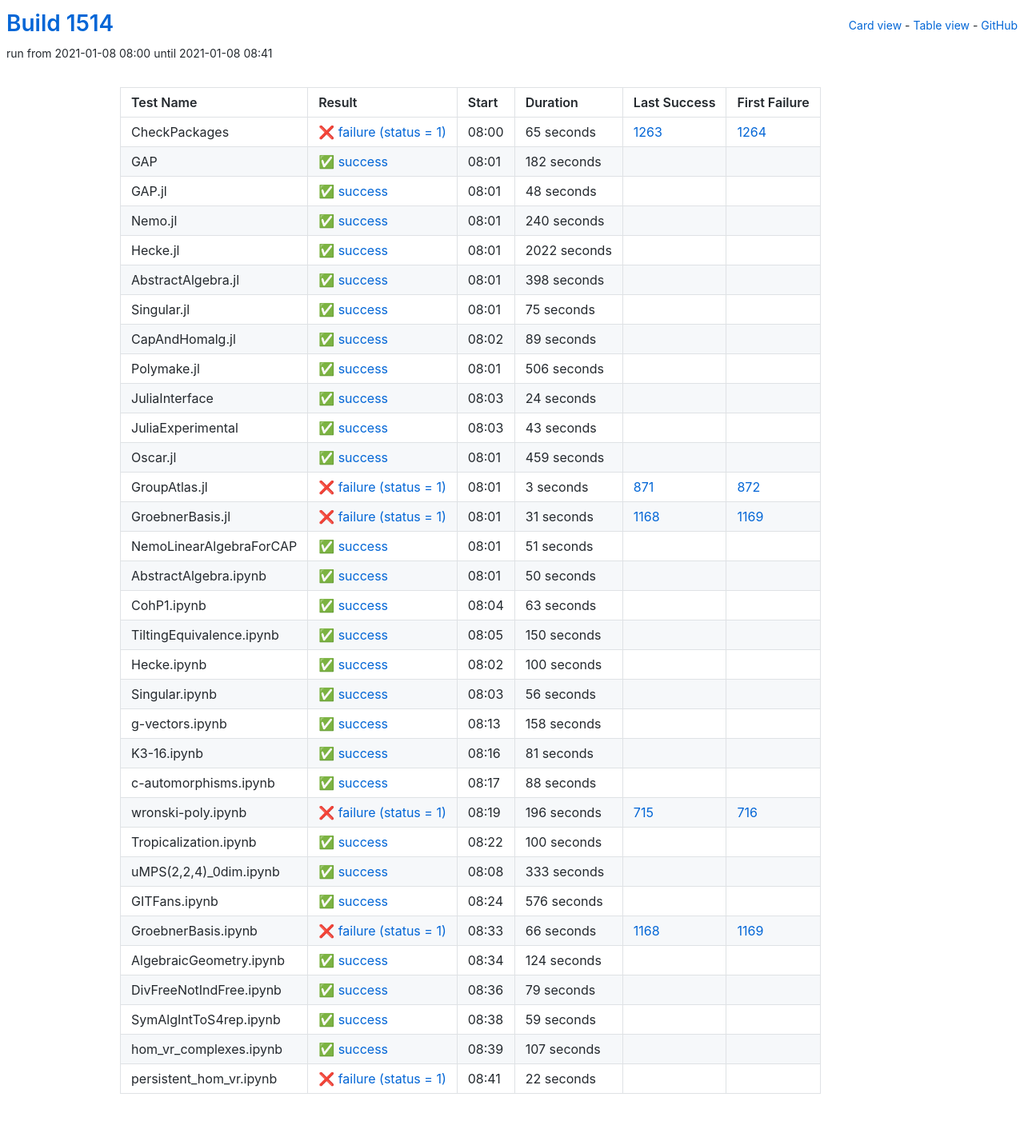
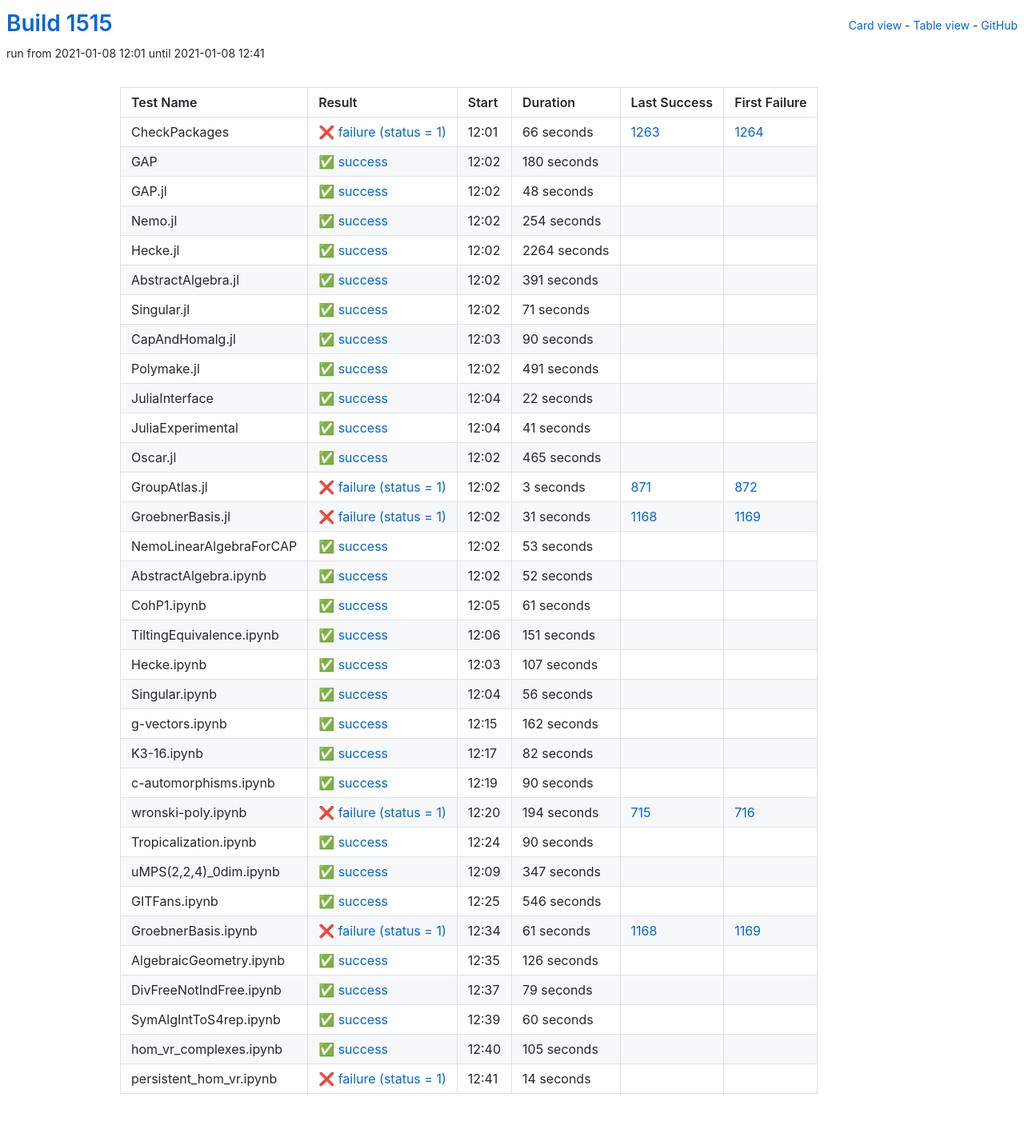
Before and after one commit to oscar-system/oscar-ci-status-stable, a Jekyll site: the page built from table.html, in a window 1280 px wide. Shown: the whole page at 80% size. Built offline with Jekyll 4.4.1, drawn with Linux system fonts in a browser that asks for light colours.

Commit message:
Build #1515

```diff
--- a/_data/ci.yml
+++ b/_data/ci.yml
@@ -1,6 +1,6 @@
 ---
-build: 1514
-build_url: https://oscarci.mathematik.uni-kl.de/job/oscar-stable/1514/
+build: 1515
+build_url: https://oscarci.mathematik.uni-kl.de/job/oscar-stable/1515/
 job: oscar-stable
 organization: oscar-system
 repo: oscar-ci-status-stable
@@ -8,32 +8,32 @@ repourl: https://github.com/oscar-system/oscar-ci-status-stable
 tests:
 - name: CheckPackages
   id: checkpackages
-  log: https://oscarci.mathematik.uni-kl.de/job/oscar-stable/1514/artifact/logs/build-1514/CheckPackages.log
-  start: 2021-01-08 08:00
+  log: https://oscarci.mathematik.uni-kl.de/job/oscar-stable/1515/artifact/logs/build-1515/CheckPackages.log
+  start: 2021-01-08 12:01
   success: false
   exitcode: 1
   status: failure
-  duration: 65
+  duration: 66
   last_success: 1263
   last_success_url: https://oscarci.mathematik.uni-kl.de/job/oscar-stable/1263/
   first_failure: 1264
   first_failure_url: https://oscarci.mathematik.uni-kl.de/job/oscar-stable/1264/
 - name: GAP
   id: gap
-  log: https://oscarci.mathematik.uni-kl.de/job/oscar-stable/1514/artifact/logs/build-1514/GAP.log
-  start: 2021-01-08 08:01
+  log: https://oscarci.mathematik.uni-kl.de/job/oscar-stable/1515/artifact/logs/build-1515/GAP.log
+  start: 2021-01-08 12:02
   success: true
   exitcode: 0
   status: success
-  duration: 182
+  duration: 180
   last_success: false
   last_success_url:
   first_failure: false
   first_failure_url:
 - name: GAP.jl
   id: gap-jl
-  log: https://oscarci.mathematik.uni-kl.de/job/oscar-stable/1514/artifact/logs/build-1514/GAP.jl.log
-  start: 2021-01-08 08:01
+  log: https://oscarci.mathematik.uni-kl.de/job/oscar-stable/1515/artifact/logs/build-1515/GAP.jl.log
+  start: 2021-01-08 12:02
   success: true
   exitcode: 0
   status: success
@@ -44,116 +44,116 @@ tests:
   first_failure_url:
 - name: Nemo.jl
   id: nemo-jl
-  log: https://oscarci.mathematik.uni-kl.de/job/oscar-stable/1514/artifact/logs/build-1514/Nemo.jl.log
-  start: 2021-01-08 08:01
+  log: https://oscarci.mathematik.uni-kl.de/job/oscar-stable/1515/artifact/logs/build-1515/Nemo.jl.log
+  start: 2021-01-08 12:02
   success: true
   exitcode: 0
   status: success
-  duration: 240
+  duration: 254
   last_success: false
   last_success_url:
   first_failure: false
   first_failure_url:
 - name: Hecke.jl
   id: hecke-jl
-  log: https://oscarci.mathematik.uni-kl.de/job/oscar-stable/1514/artifact/logs/build-1514/Hecke.jl.log
-  start: 2021-01-08 08:01
+  log: https://oscarci.mathematik.uni-kl.de/job/oscar-stable/1515/artifact/logs/build-1515/Hecke.jl.log
+  start: 2021-01-08 12:02
   success: true
   exitcode: 0
   status: success
-  duration: 2022
+  duration: 2264
   last_success: false
   last_success_url:
   first_failure: false
   first_failure_url:
 - name: AbstractAlgebra.jl
   id: abstractalgebra-jl
-  log: https://oscarci.mathematik.uni-kl.de/job/oscar-stable/1514/artifact/logs/build-1514/AbstractAlgebra.jl.log
-  start: 2021-01-08 08:01
+  log: https://oscarci.mathematik.uni-kl.de/job/oscar-stable/1515/artifact/logs/build-1515/AbstractAlgebra.jl.log
+  start: 2021-01-08 12:02
   success: true
   exitcode: 0
   status: success
-  duration: 398
+  duration: 391
   last_success: false
   last_success_url:
   first_failure: false
   first_failure_url:
 - name: Singular.jl
   id: singular-jl
-  log: https://oscarci.mathematik.uni-kl.de/job/oscar-stable/1514/artifact/logs/build-1514/Singular.jl.log
-  start: 2021-01-08 08:01
+  log: https://oscarci.mathematik.uni-kl.de/job/oscar-stable/1515/artifact/logs/build-1515/Singular.jl.log
+  start: 2021-01-08 12:02
   success: true
   exitcode: 0
   status: success
-  duration: 75
+  duration: 71
   last_success: false
   last_success_url:
   first_failure: false
   first_failure_url:
 - name: CapAndHomalg.jl
   id: capandhomalg-jl
-  log: https://oscarci.mathematik.uni-kl.de/job/oscar-stable/1514/artifact/logs/build-1514/CapAndHomalg.jl.log
-  start: 2021-01-08 08:02
+  log: https://oscarci.mathematik.uni-kl.de/job/oscar-stable/1515/artifact/logs/build-1515/CapAndHomalg.jl.log
+  start: 2021-01-08 12:03
   success: true
   exitcode: 0
   status: success
-  duration: 89
+  duration: 90
   last_success: false
   last_success_url:
   first_failure: false
   first_failure_url:
 - name: Polymake.jl
   id: polymake-jl
-  log: https://oscarci.mathematik.uni-kl.de/job/oscar-stable/1514/artifact/logs/build-1514/Polymake.jl.log
-  start: 2021-01-08 08:01
+  log: https://oscarci.mathematik.uni-kl.de/job/oscar-stable/1515/artifact/logs/build-1515/Polymake.jl.log
+  start: 2021-01-08 12:02
   success: true
   exitcode: 0
   status: success
-  duration: 506
+  duration: 491
   last_success: false
   last_success_url:
   first_failure: false
   first_failure_url:
 - name: JuliaInterface
   id: juliainterface
-  log: https://oscarci.mathematik.uni-kl.de/job/oscar-stable/1514/artifact/logs/build-1514/JuliaInterface.log
-  start: 2021-01-08 08:03
+  log: https://oscarci.mathematik.uni-kl.de/job/oscar-stable/1515/artifact/logs/build-1515/JuliaInterface.log
+  start: 2021-01-08 12:04
   success: true
   exitcode: 0
   status: success
-  duration: 24
+  duration: 22
   last_success: false
   last_success_url:
   first_failure: false
   first_failure_url:
 - name: JuliaExperimental
   id: juliaexperimental
-  log: https://oscarci.mathematik.uni-kl.de/job/oscar-stable/1514/artifact/logs/build-1514/JuliaExperimental.log
-  start: 2021-01-08 08:03
+  log: https://oscarci.mathematik.uni-kl.de/job/oscar-stable/1515/artifact/logs/build-1515/JuliaExperimental.log
+  start: 2021-01-08 12:04
   success: true
   exitcode: 0
   status: success
-  duration: 43
+  duration: 41
   last_success: false
   last_success_url:
   first_failure: false
   first_failure_url:
 - name: Oscar.jl
   id: oscar-jl
-  log: https://oscarci.mathematik.uni-kl.de/job/oscar-stable/1514/artifact/logs/build-1514/Oscar.jl.log
-  start: 2021-01-08 08:01
+  log: https://oscarci.mathematik.uni-kl.de/job/oscar-stable/1515/artifact/logs/build-1515/Oscar.jl.log
+  start: 2021-01-08 12:02
   success: true
   exitcode: 0
   status: success
-  duration: 459
+  duration: 465
   last_success: false
   last_success_url:
   first_failure: false
   first_failure_url:
 - name: GroupAtlas.jl
   id: groupatlas-jl
-  log: https://oscarci.mathematik.uni-kl.de/job/oscar-stable/1514/artifact/logs/build-1514/GroupAtlas.jl.log
-  start: 2021-01-08 08:01
+  log: https://oscarci.mathematik.uni-kl.de/job/oscar-stable/1515/artifact/logs/build-1515/GroupAtlas.jl.log
+  start: 2021-01-08 12:02
   success: false
   exitcode: 1
   status: failure
@@ -164,8 +164,8 @@ tests:
   first_failure_url: https://oscarci.mathematik.uni-kl.de/job/oscar-stable/872/
 - name: GroebnerBasis.jl
   id: groebnerbasis-jl
-  log: https://oscarci.mathematik.uni-kl.de/job/oscar-stable/1514/artifact/logs/build-1514/GroebnerBasis.jl.log
-  start: 2021-01-08 08:01
+  log: https://oscarci.mathematik.uni-kl.de/job/oscar-stable/1515/artifact/logs/build-1515/GroebnerBasis.jl.log
+  start: 2021-01-08 12:02
   success: false
   exitcode: 1
   status: failure
@@ -176,68 +176,68 @@ tests:
   first_failure_url: https://oscarci.mathematik.uni-kl.de/job/oscar-stable/1169/
 - name: NemoLinearAlgebraForCAP
   id: nemolinearalgebraforcap
-  log: https://oscarci.mathematik.uni-kl.de/job/oscar-stable/1514/artifact/logs/build-1514/NemoLinearAlgebraForCAP.log
-  start: 2021-01-08 08:01
+  log: https://oscarci.mathematik.uni-kl.de/job/oscar-stable/1515/artifact/logs/build-1515/NemoLinearAlgebraForCAP.log
+  start: 2021-01-08 12:02
   success: true
   exitcode: 0
   status: success
-  duration: 51
+  duration: 53
   last_success: false
   last_success_url:
   first_failure: false
   first_failure_url:
 - name: AbstractAlgebra.ipynb
   id: abstractalgebra-ipynb
-  log: https://oscarci.mathematik.uni-kl.de/job/oscar-stable/1514/artifact/logs/build-1514/AbstractAlgebra.ipynb.log
-  start: 2021-01-08 08:01
+  log: https://oscarci.mathematik.uni-kl.de/job/oscar-stable/1515/artifact/logs/build-1515/AbstractAlgebra.ipynb.log
+  start: 2021-01-08 12:02
   success: true
   exitcode: 0
   status: success
-  duration: 50
+  duration: 52
   last_success: false
   last_success_url:
   first_failure: false
   first_failure_url:
 - name: CohP1.ipynb
   id: cohp1-ipynb
-  log: https://oscarci.mathematik.uni-kl.de/job/oscar-stable/1514/artifact/logs/build-1514/CohP1.ipynb.log
-  start: 2021-01-08 08:04
+  log: https://oscarci.mathematik.uni-kl.de/job/oscar-stable/1515/artifact/logs/build-1515/CohP1.ipynb.log
+  start: 2021-01-08 12:05
   success: true
   exitcode: 0
   status: success
-  duration: 63
+  duration: 61
   last_success: false
   last_success_url:
   first_failure: false
   first_failure_url:
 - name: TiltingEquivalence.ipynb
   id: tiltingequivalence-ipynb
-  log: https://oscarci.mathematik.uni-kl.de/job/oscar-stable/1514/artifact/logs/build-1514/TiltingEquivalence.ipynb.log
-  start: 2021-01-08 08:05
+  log: https://oscarci.mathematik.uni-kl.de/job/oscar-stable/1515/artifact/logs/build-1515/TiltingEquivalence.ipynb.log
+  start: 2021-01-08 12:06
   success: true
   exitcode: 0
   status: success
-  duration: 150
+  duration: 151
   last_success: false
   last_success_url:
   first_failure: false
   first_failure_url:
 - name: Hecke.ipynb
   id: hecke-ipynb
-  log: https://oscarci.mathematik.uni-kl.de/job/oscar-stable/1514/artifact/logs/build-1514/Hecke.ipynb.log
-  start: 2021-01-08 08:02
+  log: https://oscarci.mathematik.uni-kl.de/job/oscar-stable/1515/artifact/logs/build-1515/Hecke.ipynb.log
+  start: 2021-01-08 12:03
   success: true
   exitcode: 0
   status: success
-  duration: 100
+  duration: 107
   last_success: false
   last_success_url:
   first_failure: false
   first_failure_url:
 - name: Singular.ipynb
   id: singular-ipynb
-  log: https://oscarci.mathematik.uni-kl.de/job/oscar-stable/1514/artifact/logs/build-1514/Singular.ipynb.log
-  start: 2021-01-08 08:03
+  log: https://oscarci.mathematik.uni-kl.de/job/oscar-stable/1515/artifact/logs/build-1515/Singular.ipynb.log
+  start: 2021-01-08 12:04
   success: true
   exitcode: 0
   status: success
@@ -248,116 +248,116 @@ tests:
   first_failure_url:
 - name: g-vectors.ipynb
   id: g-vectors-ipynb
-  log: https://oscarci.mathematik.uni-kl.de/job/oscar-stable/1514/artifact/logs/build-1514/g-vectors.ipynb.log
-  start: 2021-01-08 08:13
+  log: https://oscarci.mathematik.uni-kl.de/job/oscar-stable/1515/artifact/logs/build-1515/g-vectors.ipynb.log
+  start: 2021-01-08 12:15
   success: true
   exitcode: 0
   status: success
-  duration: 158
+  duration: 162
   last_success: false
   last_success_url:
   first_failure: false
   first_failure_url:
 - name: K3-16.ipynb
   id: k3-16-ipynb
-  log: https://oscarci.mathematik.uni-kl.de/job/oscar-stable/1514/artifact/logs/build-1514/K3-16.ipynb.log
-  start: 2021-01-08 08:16
+  log: https://oscarci.mathematik.uni-kl.de/job/oscar-stable/1515/artifact/logs/build-1515/K3-16.ipynb.log
+  start: 2021-01-08 12:17
   success: true
   exitcode: 0
   status: success
-  duration: 81
+  duration: 82
   last_success: false
   last_success_url:
   first_failure: false
   first_failure_url:
 - name: c-automorphisms.ipynb
   id: c-automorphisms-ipynb
-  log: https://oscarci.mathematik.uni-kl.de/job/oscar-stable/1514/artifact/logs/build-1514/c-automorphisms.ipynb.log
-  start: 2021-01-08 08:17
+  log: https://oscarci.mathematik.uni-kl.de/job/oscar-stable/1515/artifact/logs/build-1515/c-automorphisms.ipynb.log
+  start: 2021-01-08 12:19
   success: true
   exitcode: 0
   status: success
-  duration: 88
+  duration: 90
   last_success: false
   last_success_url:
   first_failure: false
   first_failure_url:
 - name: wronski-poly.ipynb
   id: wronski-poly-ipynb
-  log: https://oscarci.mathematik.uni-kl.de/job/oscar-stable/1514/artifact/logs/build-1514/wronski-poly.ipynb.log
-  start: 2021-01-08 08:19
+  log: https://oscarci.mathematik.uni-kl.de/job/oscar-stable/1515/artifact/logs/build-1515/wronski-poly.ipynb.log
+  start: 2021-01-08 12:20
   success: false
   exitcode: 1
   status: failure
-  duration: 196
+  duration: 194
   last_success: 715
   last_success_url: https://oscarci.mathematik.uni-kl.de/job/oscar-stable/715/
   first_failure: 716
   first_failure_url: https://oscarci.mathematik.uni-kl.de/job/oscar-stable/716/
 - name: Tropicalization.ipynb
   id: tropicalization-ipynb
-  log: https://oscarci.mathematik.uni-kl.de/job/oscar-stable/1514/artifact/logs/build-1514/Tropicalization.ipynb.log
-  start: 2021-01-08 08:22
+  log: https://oscarci.mathematik.uni-kl.de/job/oscar-stable/1515/artifact/logs/build-1515/Tropicalization.ipynb.log
+  start: 2021-01-08 12:24
   success: true
   exitcode: 0
   status: success
-  duration: 100
+  duration: 90
   last_success: false
   last_success_url:
   first_failure: false
   first_failure_url:
 - name: uMPS(2,2,4)_0dim.ipynb
   id: umps-2-2-4-0dim-ipynb
-  log: https://oscarci.mathematik.uni-kl.de/job/oscar-stable/1514/artifact/logs/build-1514/uMPS-2-2-4-_0dim.ipynb.log
-  start: 2021-01-08 08:08
+  log: https://oscarci.mathematik.uni-kl.de/job/oscar-stable/1515/artifact/logs/build-1515/uMPS-2-2-4-_0dim.ipynb.log
+  start: 2021-01-08 12:09
   success: true
   exitcode: 0
   status: success
-  duration: 333
+  duration: 347
   last_success: false
   last_success_url:
   first_failure: false
   first_failure_url:
 - name: GITFans.ipynb
   id: gitfans-ipynb
-  log: https://oscarci.mathematik.uni-kl.de/job/oscar-stable/1514/artifact/logs/build-1514/GITFans.ipynb.log
-  start: 2021-01-08 08:24
+  log: https://oscarci.mathematik.uni-kl.de/job/oscar-stable/1515/artifact/logs/build-1515/GITFans.ipynb.log
+  start: 2021-01-08 12:25
   success: true
   exitcode: 0
   status: success
-  duration: 576
+  duration: 546
   last_success: false
   last_success_url:
   first_failure: false
   first_failure_url:
 - name: GroebnerBasis.ipynb
   id: groebnerbasis-ipynb
-  log: https://oscarci.mathematik.uni-kl.de/job/oscar-stable/1514/artifact/logs/build-1514/GroebnerBasis.ipynb.log
-  start: 2021-01-08 08:33
+  log: https://oscarci.mathematik.uni-kl.de/job/oscar-stable/1515/artifact/logs/build-1515/GroebnerBasis.ipynb.log
+  start: 2021-01-08 12:34
   success: false
   exitcode: 1
   status: failure
-  duration: 66
+  duration: 61
   last_success: 1168
   last_success_url: https://oscarci.mathematik.uni-kl.de/job/oscar-stable/1168/
   first_failure: 1169
   first_failure_url: https://oscarci.mathematik.uni-kl.de/job/oscar-stable/1169/
 - name: AlgebraicGeometry.ipynb
   id: algebraicgeometry-ipynb
-  log: https://oscarci.mathematik.uni-kl.de/job/oscar-stable/1514/artifact/logs/build-1514/AlgebraicGeometry.ipynb.log
-  start: 2021-01-08 08:34
+  log: https://oscarci.mathematik.uni-kl.de/job/oscar-stable/1515/artifact/logs/build-1515/AlgebraicGeometry.ipynb.log
+  start: 2021-01-08 12:35
   success: true
   exitcode: 0
   status: success
-  duration: 124
+  duration: 126
   last_success: false
   last_success_url:
   first_failure: false
   first_failure_url:
 - name: DivFreeNotIndFree.ipynb
   id: divfreenotindfree-ipynb
-  log: https://oscarci.mathematik.uni-kl.de/job/oscar-stable/1514/artifact/logs/build-1514/DivFreeNotIndFree.ipynb.log
-  start: 2021-01-08 08:36
+  log: https://oscarci.mathematik.uni-kl.de/job/oscar-stable/1515/artifact/logs/build-1515/DivFreeNotIndFree.ipynb.log
+  start: 2021-01-08 12:37
   success: true
   exitcode: 0
   status: success
@@ -368,36 +368,36 @@ tests:
   first_failure_url:
 - name: SymAlgIntToS4rep.ipynb
   id: symalginttos4rep-ipynb
-  log: https://oscarci.mathematik.uni-kl.de/job/oscar-stable/1514/artifact/logs/build-1514/SymAlgIntToS4rep.ipynb.log
-  start: 2021-01-08 08:38
+  log: https://oscarci.mathematik.uni-kl.de/job/oscar-stable/1515/artifact/logs/build-1515/SymAlgIntToS4rep.ipynb.log
+  start: 2021-01-08 12:39
   success: true
   exitcode: 0
   status: success
-  duration: 59
+  duration: 60
   last_success: false
   last_success_url:
   first_failure: false
   first_failure_url:
 - name: hom_vr_complexes.ipynb
   id: hom-vr-complexes-ipynb
-  log: https://oscarci.mathematik.uni-kl.de/job/oscar-stable/1514/artifact/logs/build-1514/hom_vr_complexes.ipynb.log
-  start: 2021-01-08 08:39
+  log: https://oscarci.mathematik.uni-kl.de/job/oscar-stable/1515/artifact/logs/build-1515/hom_vr_complexes.ipynb.log
+  start: 2021-01-08 12:40
   success: true
   exitcode: 0
   status: success
-  duration: 107
+  duration: 105
   last_success: false
   last_success_url:
   first_failure: false
   first_failure_url:
 - name: persistent_hom_vr.ipynb
   id: persistent-hom-vr-ipynb
-  log: https://oscarci.mathematik.uni-kl.de/job/oscar-stable/1514/artifact/logs/build-1514/persistent_hom_vr.ipynb.log
-  start: 2021-01-08 08:41
+  log: https://oscarci.mathematik.uni-kl.de/job/oscar-stable/1515/artifact/logs/build-1515/persistent_hom_vr.ipynb.log
+  start: 2021-01-08 12:41
   success: false
   exitcode: 1
   status: failure
-  duration: 22
+  duration: 14
   last_success: false
   last_success_url:
   first_failure: false
```
Also changed, not shown: README.md.
